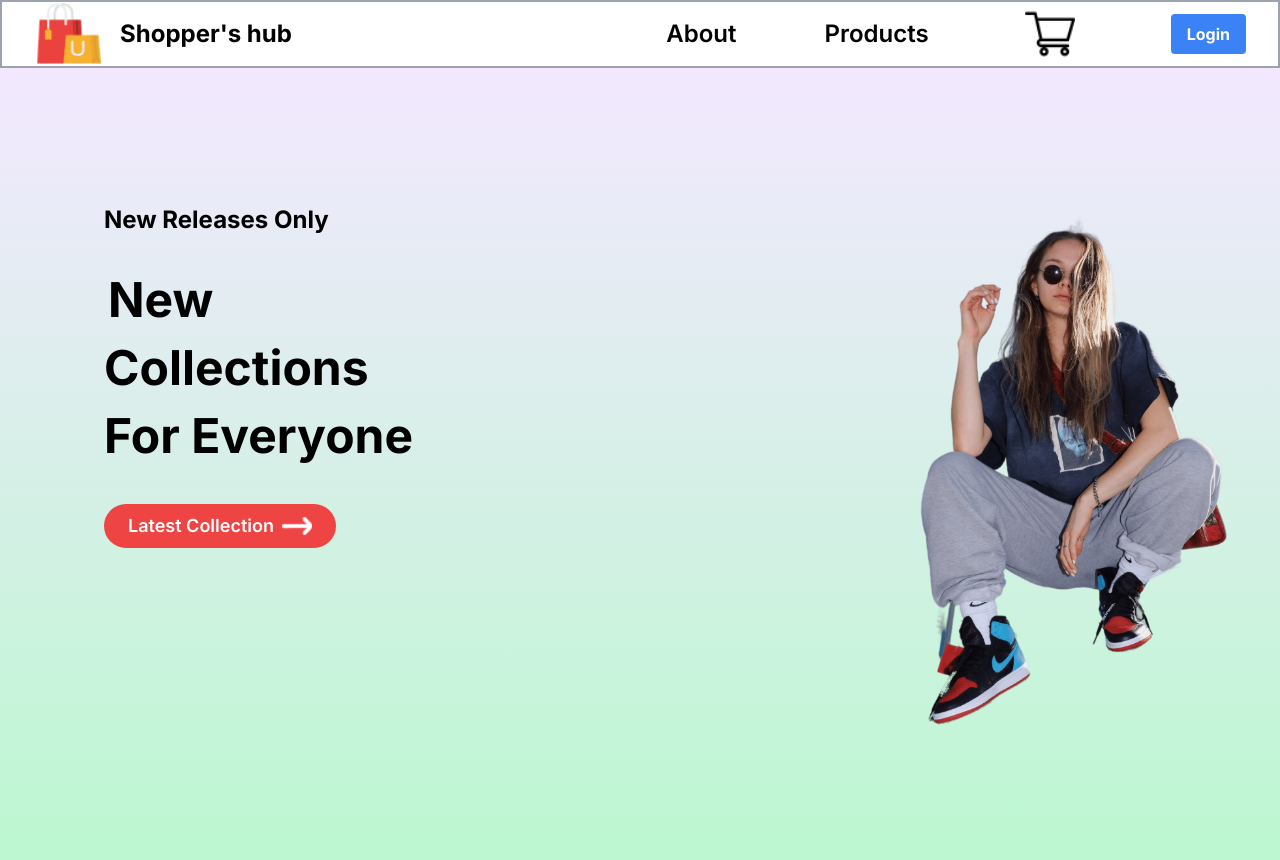
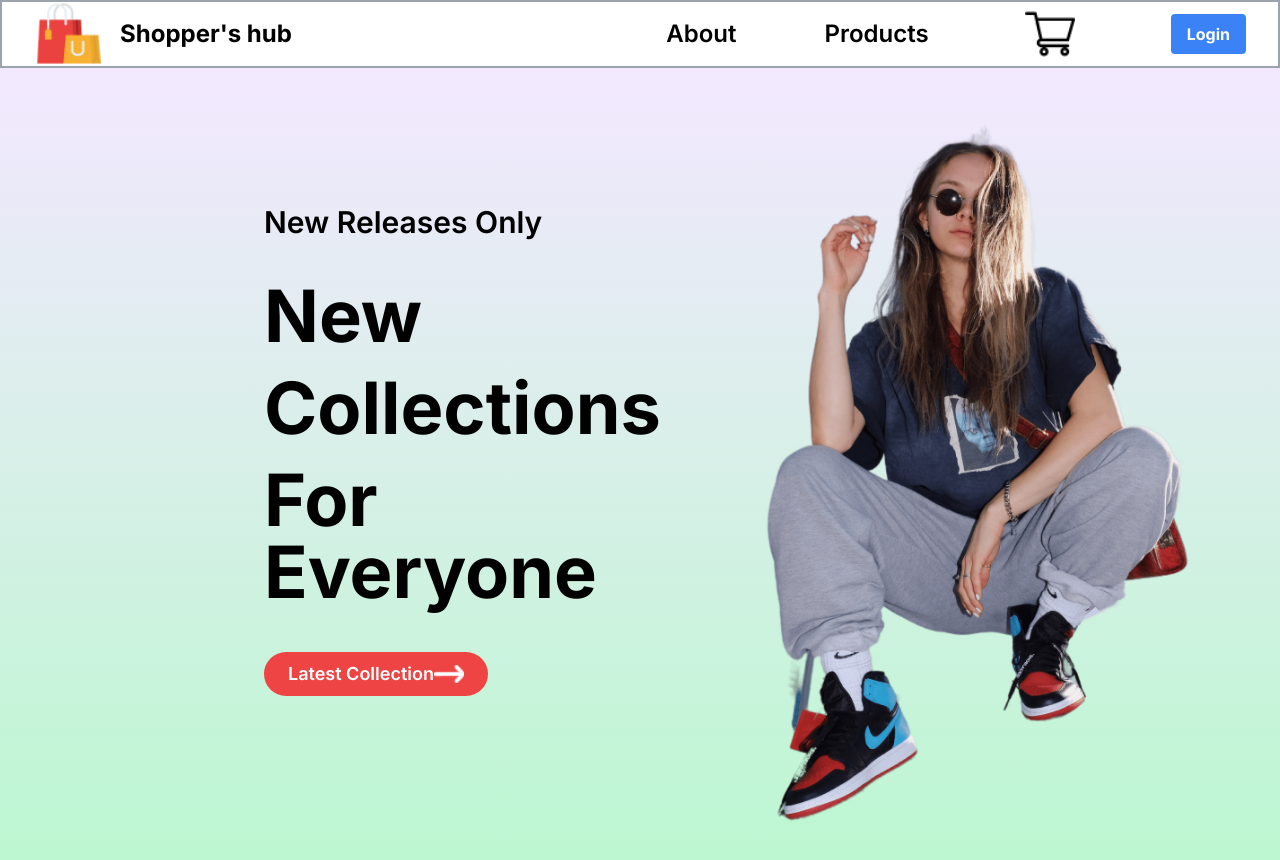
Before and after one commit to Programmers-986/E-commerce-website, a Next.js app: page / in a window 1280 px wide. Shown: the top 860 px of the page. Built offline with nearby package versions, Linux system fonts and the light colour scheme.

Commit message:
Optimized Hero Section

```diff
--- a/src/app/Components/Pages/Hero.tsx
+++ b/src/app/Components/Pages/Hero.tsx
@@ -8,22 +8,24 @@ const Hero = () => {
     return (
         <div className="flex h-screen bg-gradient-to-b from-purple-100 to-green-200 bg-opacity-50">
             <div className="flex-1 flex flex-col justify-start pl-16 leading-7 ml-10 mt-24">
-                <h2 className="text-2xl font-bold pt-10 mb-10">New Releases Only {/*<Image src={hand_icon} alt="" width={50} height={50} />*/}</h2>
-                <div className="text-5xl font-bold mb-">
-                    <p className="ml-1 mb-5">New</p>
-                    <p className="mb-5">Collections</p>
-                    <p className="mb-1">For Everyone</p>
+                <h2 className="text-3xl font-semibold pt-10 mb-10 ml-40">New Releases Only {/*<Image src={hand_icon} alt="" width={50} height={50} />*/}</h2>
+                <div className="text-7xl font-bold ">
+                    <p className="ml-40 mb-5">New</p>
+                    <p className="mb-5 ml-40">Collections</p>
+                    <p className="mb-1 ml-40">For Everyone</p>
                 </div>
 
-                <div className="flex items-center justify-start mt-10">
+                <div className="flex items-center justify-start mt-10 mb-30 ml-40">
                     <div className="bg-red-500 text-white rounded-full py-2 px-6 text-lg font-semibold flex items-center cursor-pointer">
                         Latest Collection
-                        <Image src={arrow_icon} alt="" width={30} height={30} className="ml-2" />
+                        <Image src={arrow_icon} alt="" width={30} height={60}  />
                     </div>
                 </div>
             </div>
-            <div className="flex items-center justify-center">
-                <Image src={hero_image} alt="" width={400} height={400} />
+            <div className="flex-1 items-center justify-center mr-30 flex flex-col">
+                <div className="flex items-center justify-center ">
+                    <Image src={hero_image} alt="" width={550} height={800} />
+                </div>
             </div>
         </div>
     );
```
